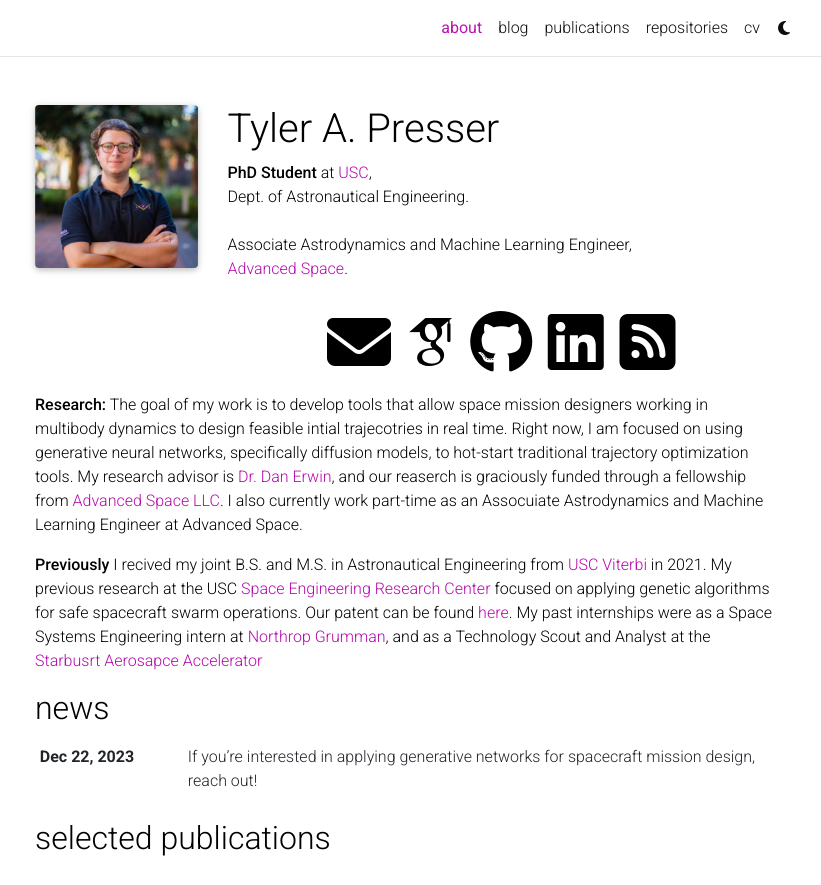
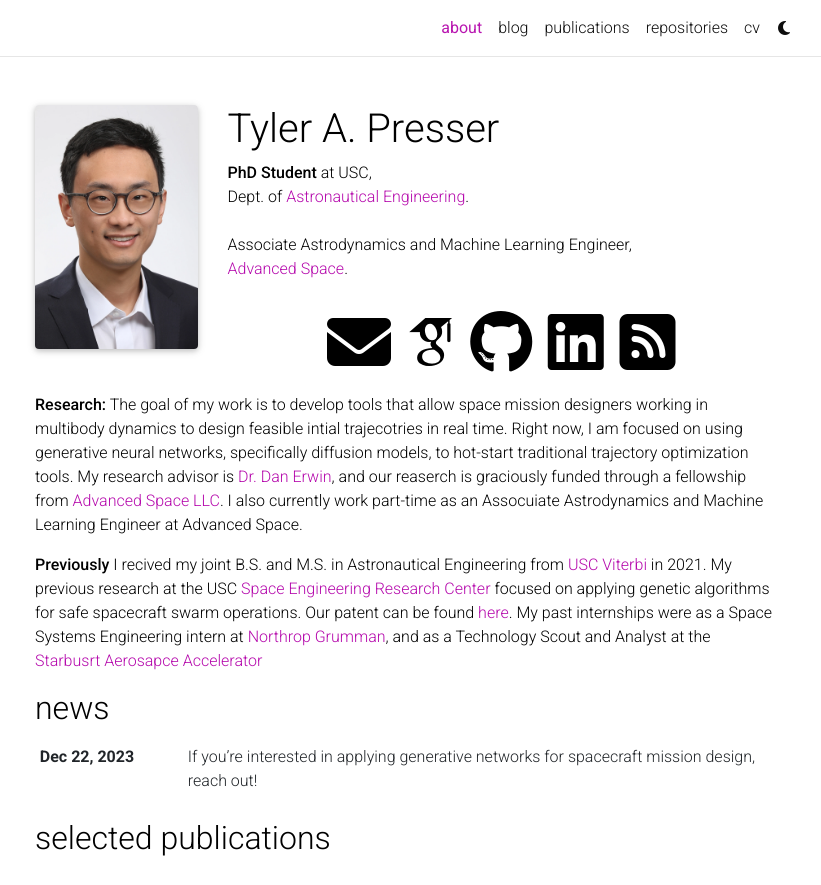
Before and after one commit to tpresser570/tpresser570.github.io, a Jekyll site: the page built from _pages/about.md, in a window 1280 px wide and 1059 px high, cut to the strip 0-885 px from the top of the window. Shown: the whole strip, without its empty margins (235-1056 px from the left). Built offline with Jekyll 4.4.1, drawn with Linux system fonts in a browser that asks for light colours; full-size pictures stand in for the smaller copies a plugin makes; some web fonts are replaced; comment, search, counter and statistics services are not loaded; a style sheet for code colours, icons or effects is not loaded; part of the change alters nothing that is shown.

```diff
--- a/_layouts/about.html
+++ b/_layouts/about.html
@@ -4,7 +4,7 @@ layout: default
 
 <!-- about.html -->
 <div class = "container mt-5">
-      <div class="post">
+  <div class="post">
 
         <article>
           {% if page.profile -%}
@@ -31,16 +31,14 @@ layout: default
             <div class="col-sm-9">
               <h1 class ="post-title"> Tyler A. Presser </h1>
               <p class="desc">{{ page.subtitle }}</p>
-              <div class="social">
-                <div class="contact-icons">
-                  {% include social.html %}
+                <div class="social">
+                  <div class="contact-icons">
+                    {% include social.html %}
+                  </div>
                 </div>
-              </div>
             </div>
           </div>
           {%- endif %}
-
-
 
           <div class="clearfix">
             {{ content }}
--- a/_pages/about.md
+++ b/_pages/about.md
@@ -2,10 +2,10 @@
 layout: about
 title: about
 permalink: /
-subtitle: <strong>PhD Student</strong> at <a href="https://astronautics.usc.edu/">USC</a>,<br> Dept. of Astronautical Engineering. <br> <br> Associate Astrodynamics and Machine Learning Engineer,<br> <a href="https://advancedspace.com/">Advanced Space</a>.
+subtitle: <strong>PhD Student</strong> at USC,<br> Dept. of <a href="https://astronautics.usc.edu/"> Astronautical Engineering</a>. <br> <br> Associate Astrodynamics and Machine Learning Engineer,<br> <a href="https://advancedspace.com/">Advanced Space</a>.
 
 profile:
-  align: right
+  align: left
   image: prof_pic.jpg
   image_circular: false # crops the image to make it circular
   more_info:
```
Also changed, not shown: assets/img/prof_pic.jpg, assets/img/ty.jpg (added).
